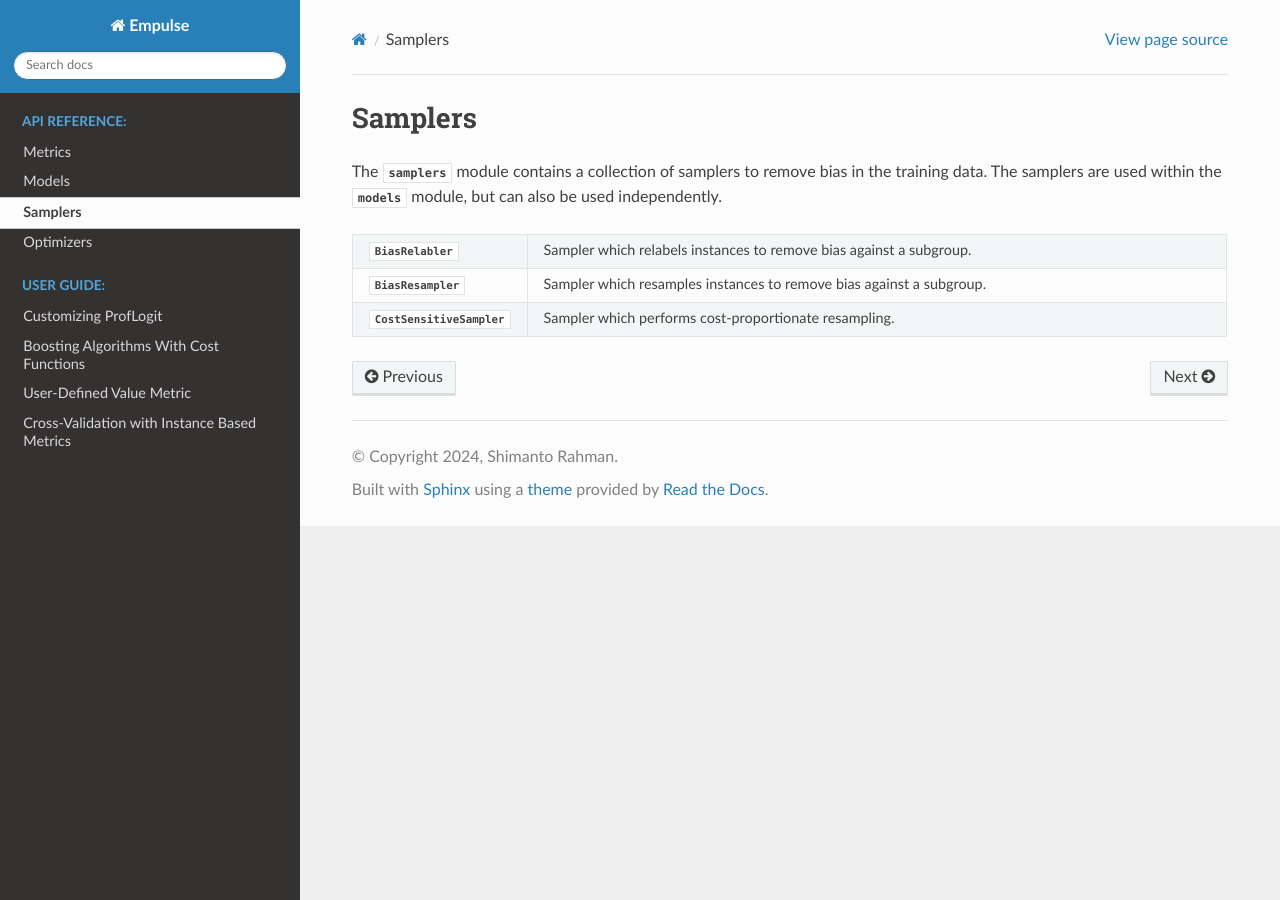
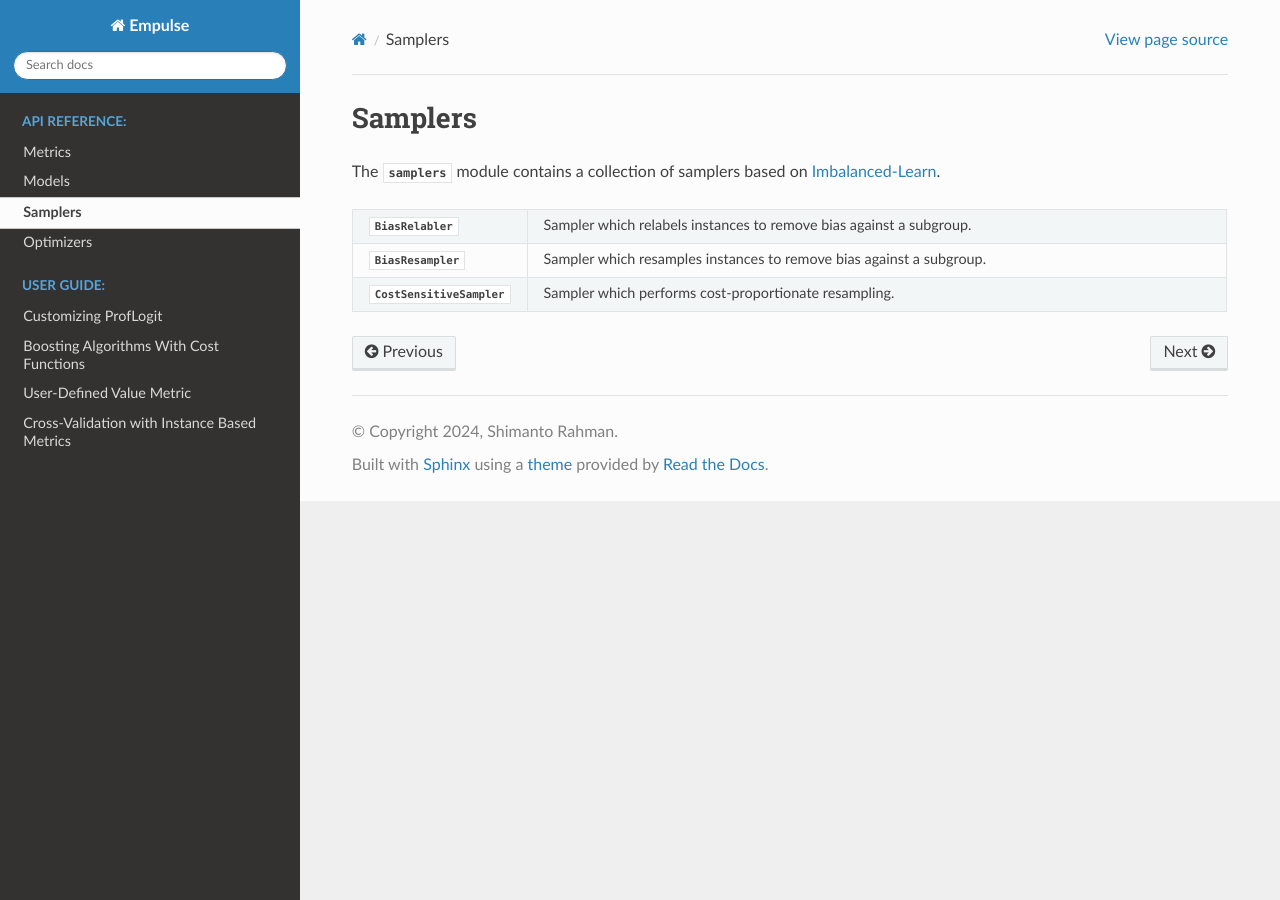
Before and after one commit to ShimantoRahman/empulse, a Sphinx documentation site: the page built from docs/reference/samplers.rst, in a window 1280 px wide. Built offline with Sphinx 7.4.7 and the Read the Docs theme 3.1.0, drawn with Linux system fonts in a browser that asks for light colours.

Commit message:
Update documentation

```diff
--- a/docs/reference/samplers.rst
+++ b/docs/reference/samplers.rst
@@ -3,8 +3,8 @@
 Samplers
 ========
 
-The :mod:`~empulse.samplers` module contains a collection of samplers to remove bias in the training data.
-The samplers are used within the :mod:`~empulse.models` module, but can also be used independently.
+The :mod:`~empulse.samplers` module contains a collection of samplers based on
+`Imbalanced-Learn <https://imbalanced-learn.org/stable/introduction.html#api-s-of-imbalanced-learn-samplers>`_.
 
 .. list-table::
    :widths: 15 60
```
Also changed, not shown: 1 other file.
